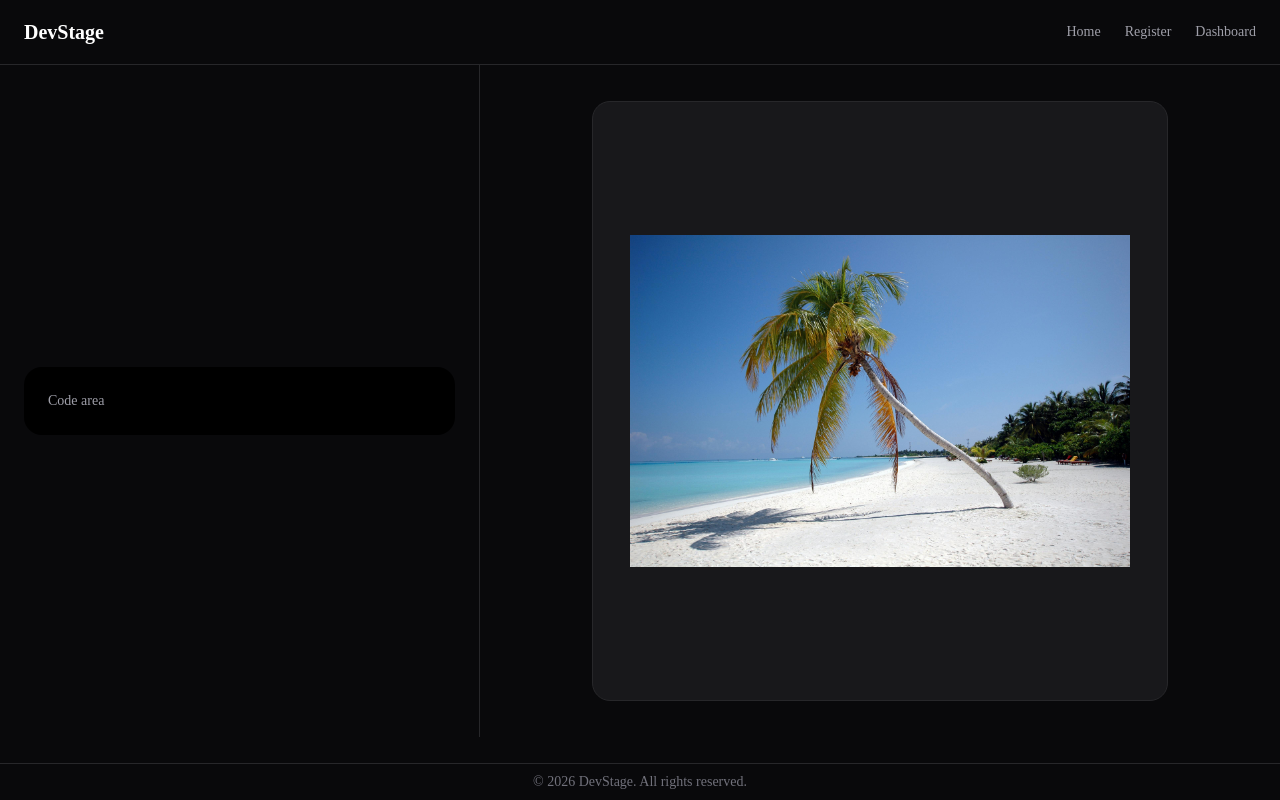
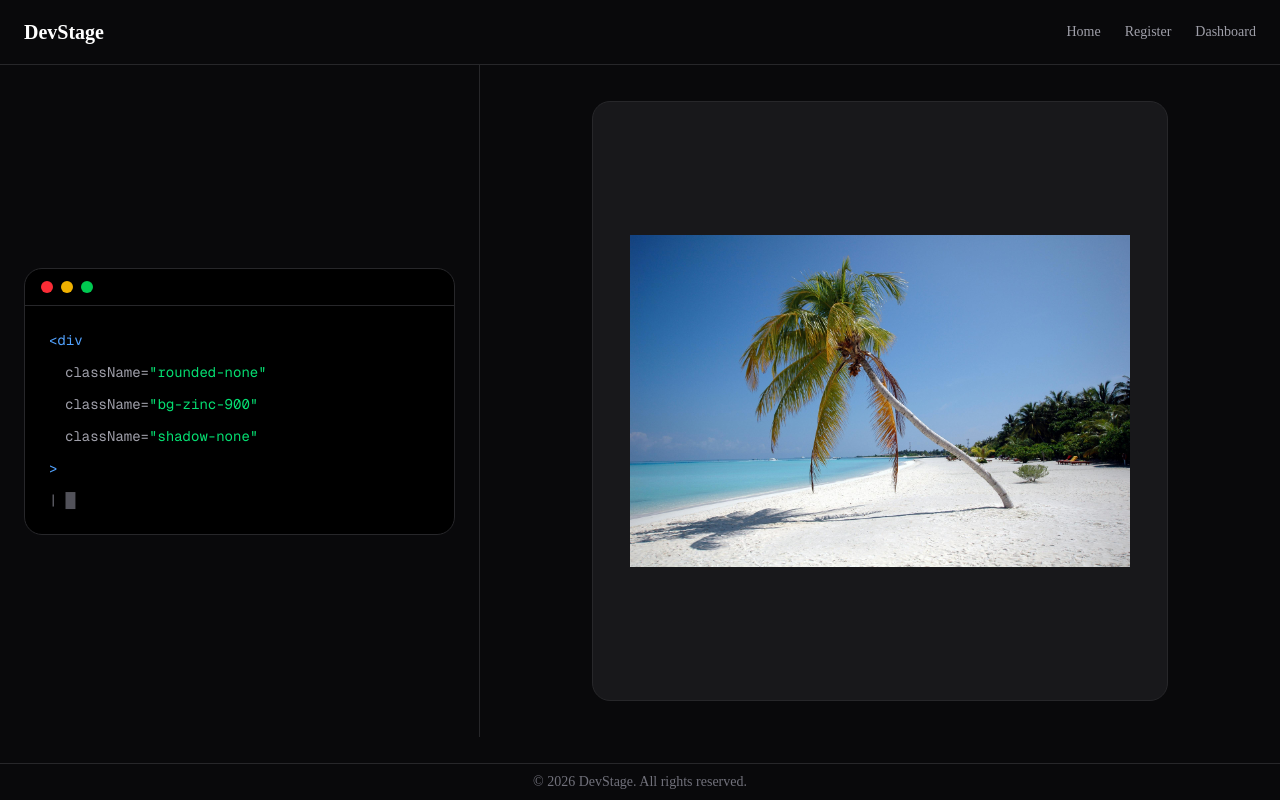
Before and after one commit to saeedhei/team-alla-biloshapka, a Next.js app: page / in a window 1280 px wide. Built offline with nearby package versions, Linux system fonts and the light colour scheme.

Commit message:
create fake code editor panel

```diff
--- a/components/home/CodePanel.tsx
+++ b/components/home/CodePanel.tsx
@@ -1,9 +1,62 @@
 export default function CodePanel() {
   return (
-    <div className="w-full rounded-2xl bg-black p-6">
-      <p className="text-sm text-zinc-400">
-        Code area
-      </p>
+    <div className="w-full overflow-hidden rounded-2xl border border-zinc-800 bg-black">
+
+      {/* TOP BAR */}
+      <div className="flex items-center gap-2 border-b border-zinc-800 px-4 py-3">
+
+        <div className="h-3 w-3 rounded-full bg-red-500" />
+        <div className="h-3 w-3 rounded-full bg-yellow-500" />
+        <div className="h-3 w-3 rounded-full bg-green-500" />
+
+      </div>
+
+      {/* CODE AREA */}
+      <div className="space-y-3 p-6 font-mono text-sm">
+
+        <p className="text-blue-400">
+          &lt;div
+        </p>
+
+        <p className="pl-4 text-zinc-400">
+          className=
+          <span className="text-green-400">
+            "rounded-none"
+          </span>
+        </p>
+
+        <p className="pl-4 text-zinc-400">
+          className=
+          <span className="text-green-400">
+            "bg-zinc-900"
+          </span>
+        </p>
+
+        <p className="pl-4 text-zinc-400">
+          className=
+          <span className="text-green-400">
+            "shadow-none"
+          </span>
+        </p>
+
+        <p className="text-blue-400">
+          &gt;
+        </p>
+
+        <div className="flex items-center gap-2 text-zinc-500">
+
+          <span>
+            |
+          </span>
+
+          <span className="animate-pulse">
+            █
+          </span>
+
+        </div>
+
+      </div>
+
     </div>
   );
 }
```
